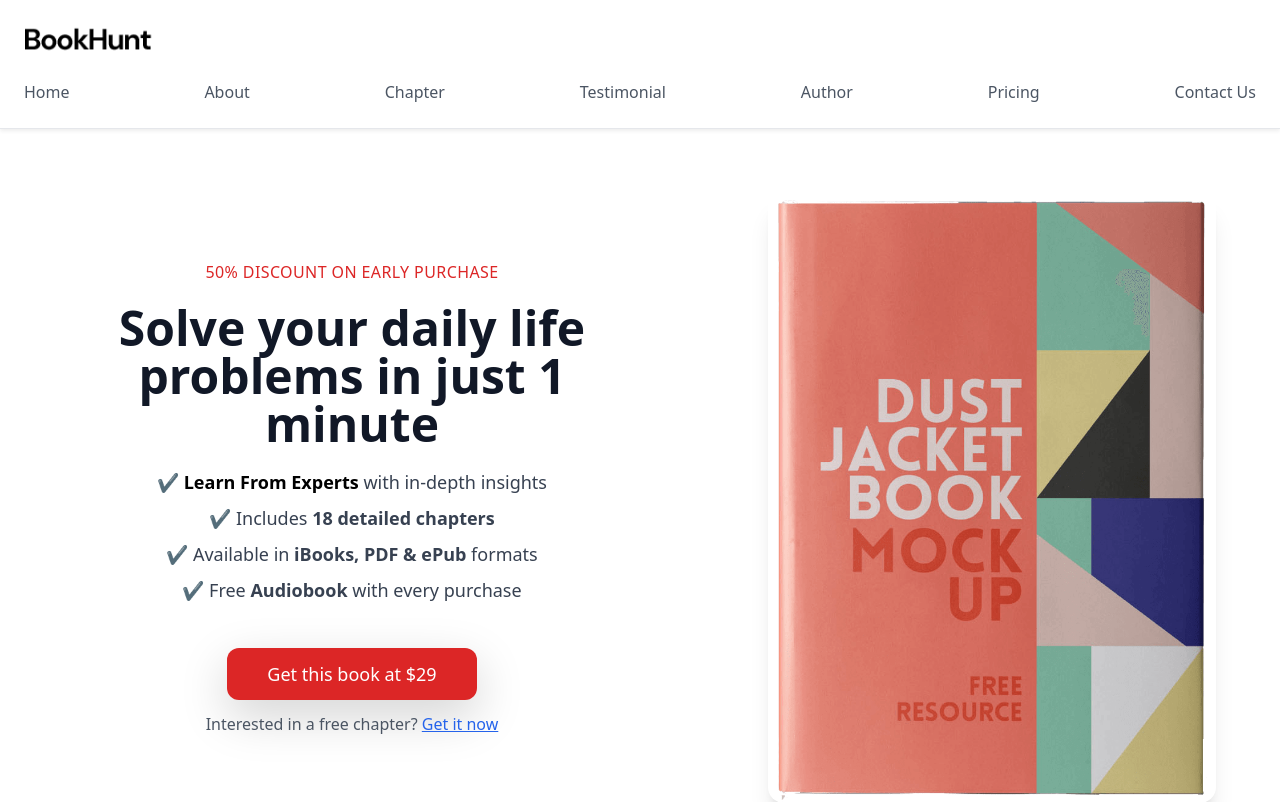
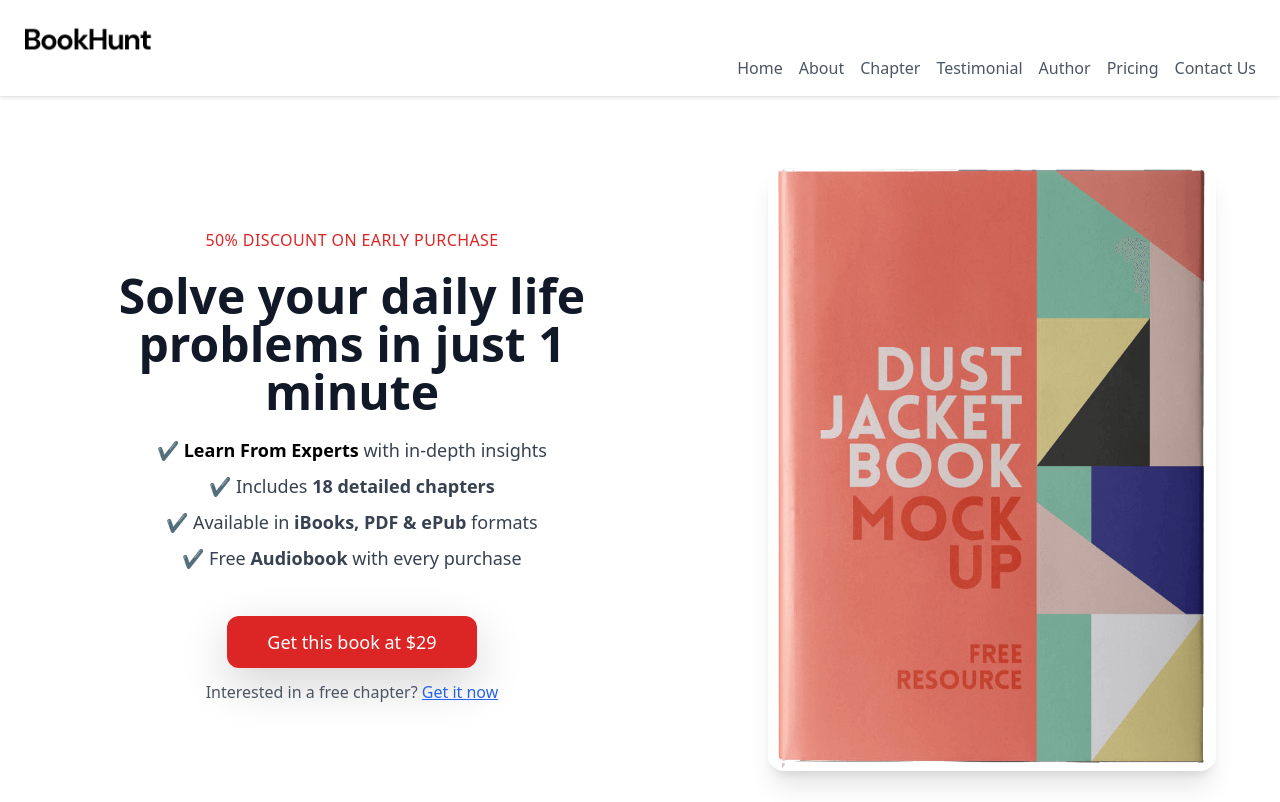
Before and after one commit to De2pakSharma/Tailwinidcss2, a plain HTML site: page index.html in a window 1280 px wide. Shown: the top 802 px of the page. Drawn offline with nearby package versions, Linux system fonts and the light colour scheme.

Commit message:
Update index.html

```diff
--- a/index.html
+++ b/index.html
@@ -1,4 +1,4 @@
-  <!DOCTYPE html>
+    <!DOCTYPE html>
 <html lang="en">
 <head>
   <meta charset="UTF-8" />
@@ -12,14 +12,13 @@
  <body class="bg-white text-gray-800 font-sans">
 
  <header class="border-b shadow-sm">
-  <div class="max-w-7xl mx-auto px-6 py-4">
+  <div class="max-w-7xl mx-auto px-6 py-3">
 
     <div class="relative">
       <input type="checkbox" id="menu-toggle" class="hidden peer" />
 
-      <div class="flex items-center justify-between">
+      <div class="flex items-center justify-between mt-2">
         <img src="images/logo-dark.png" alt="BookHunt Logo" class="h-8">
-
 
         <label for="menu-toggle" class="md:hidden cursor-pointer z-20">
 
@@ -38,7 +37,7 @@
       </div>
 
       <nav
-        class="flex-col mt-4 space-y-2 text-gray-600 font-medium hidden peer-checked:flex md:flex md:flex-row md:items-center md:justify-between md:space-y-0 md:space-x-6 md:mt-0">
+        class="flex-col  text-gray-600 font-medium hidden peer-checked:flex md:flex md:flex-row md:items-center md:justify-end md:space-x-4 md:mt-0">
         <a href="#" class="hover:text-blue-600">Home</a>
         <a href="#" class="hover:text-blue-600">About</a>
         <a href="#" class="hover:text-blue-600">Chapter</a>
@@ -50,6 +49,7 @@
     </div>
   </div>
 </header>
+
 
  <section class="flex flex-col-reverse lg:flex-row items-center justify-between px-6 md:px-10 lg:px-16 py-16 max-w-7xl mx-auto gap-12 ">
 
```
